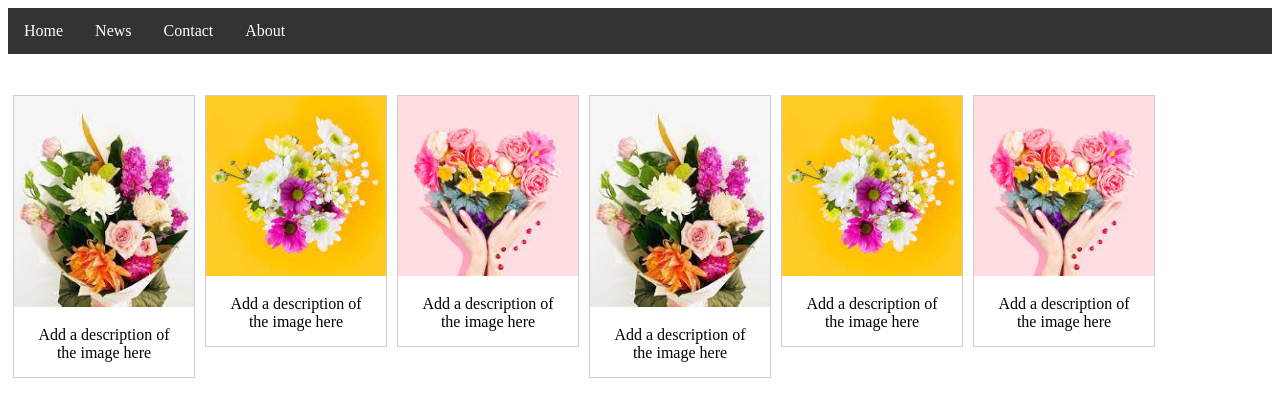
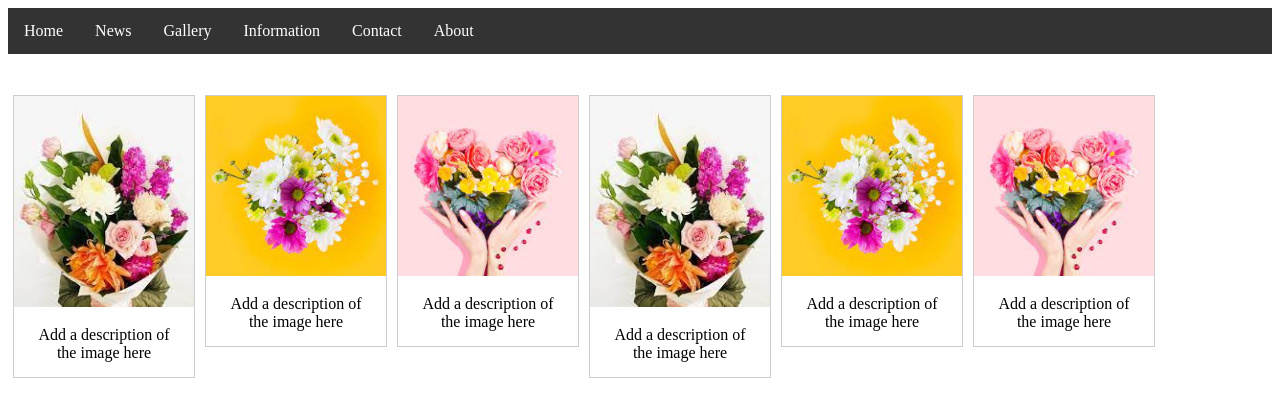
Before and after one commit to BismaDua/project3-demo, a plain HTML site: page index.html in a window 1280 px wide. Drawn offline with Linux system fonts and the light colour scheme.

Commit message:
added 2 new options to the Nav bar

```diff
--- a/index.html
+++ b/index.html
@@ -55,6 +55,8 @@
     <ul>
         <li><a class="active" href="#home">Home</a></li>
         <li><a href="#news">News</a></li>
+        <li><a href="#news">Gallery</a></li>
+        <li><a href="#news">Information</a></li>
         <li><a href="#contact">Contact</a></li>
         <li><a href="#about">About</a></li>
     </ul>
```
